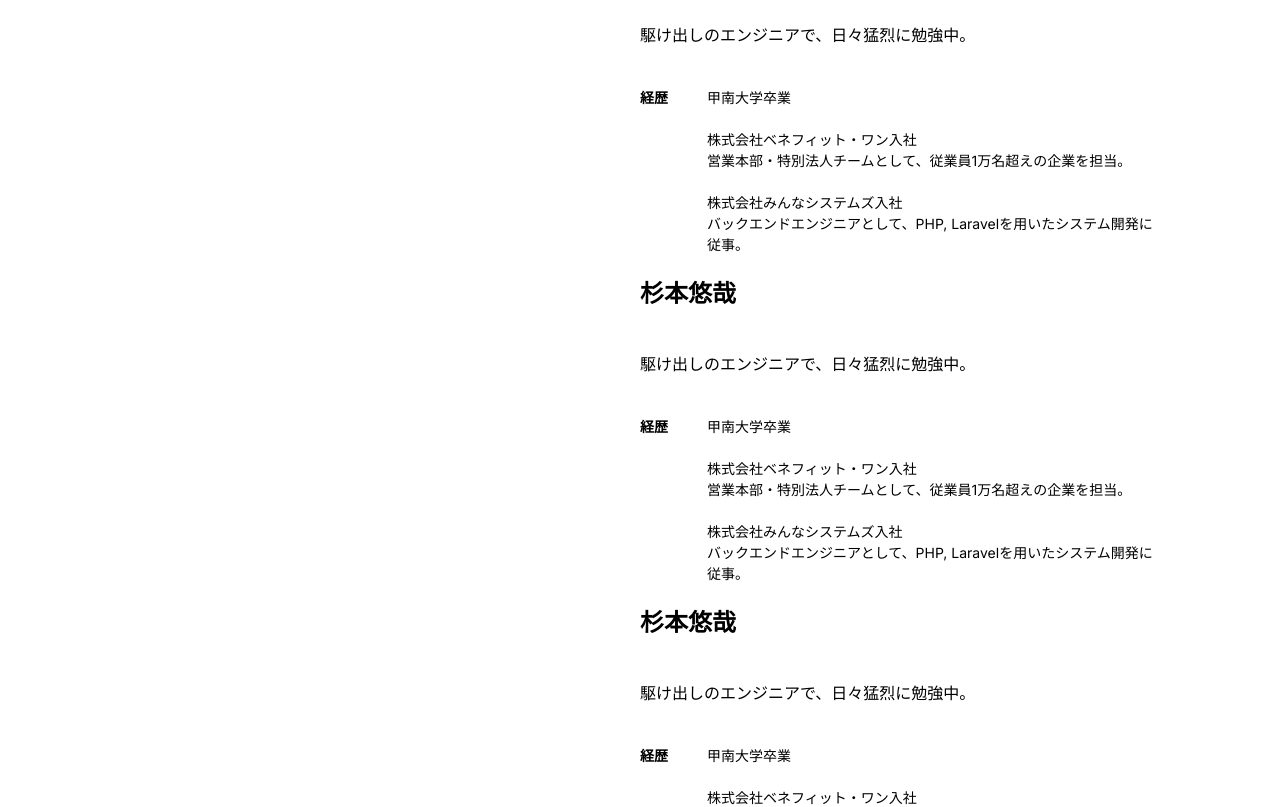
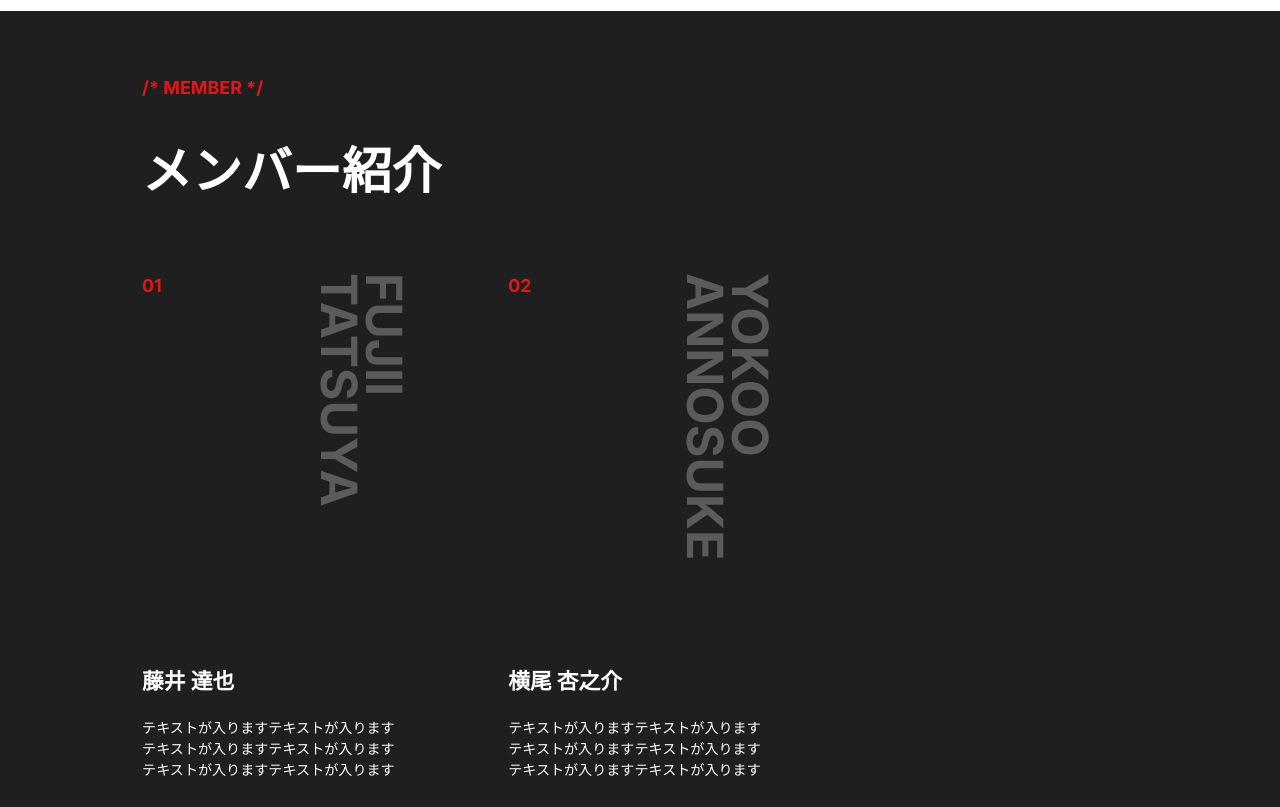
Before and after one commit to mouretsu-engineering/company_hp, a Next.js app: page / in a window 1280 px wide. Shown: the part 3900-4707 px from the top of the page. Built offline with nearby package versions, Linux system fonts and the light colour scheme.

Commit message:
feat: MEMBER部分実装完了

```diff
--- /dev/null
+++ b/src/components/page/Home/Headline.tsx
@@ -0,0 +1,17 @@
+import { Box, VStack } from "@chakra-ui/react";
+
+type HeadlineProps = {
+  label: string;
+  labelColor?: string;
+  title: string;
+  titleColor?: string;
+}
+
+export const Headline: React.FC<HeadlineProps> = ({label, labelColor, title, titleColor}) => {
+  return (
+    <VStack align='start' fontWeight='bold' gap={{ base: '4.27vw', md: '2.5vw' }}>
+      <Box color={labelColor} fontSize={{ base: '3.7vw', md: '1.4vw' }} >/* {label} */</Box>
+      <Box fontSize={{ base: '8.53vw', md: '3.9vw' }} color={titleColor}>{title}</Box>
+    </VStack>
+  );
+}
--- /dev/null
+++ b/src/components/page/Home/Member.tsx
@@ -0,0 +1,12 @@
+import { VStack } from "@chakra-ui/react";
+import { Headline } from "./Headline";
+import { MemberCards } from "./MemberCards";
+
+export const Member = () => {
+  return (
+    <VStack align='start' bgColor='#1f1f1f' px={{ base: '4.27vw', md: '11.1vw' }} py='5vw' mt='5vw' gap={{ base: '17vw', md: '5vw' }}>
+      <Headline label='MEMBER' labelColor='#E61515' title='メンバー紹介' titleColor='white' />
+      <MemberCards />
+    </VStack>
+  );
+}
--- /dev/null
+++ b/src/components/page/Home/MemberCard.tsx
@@ -0,0 +1,27 @@
+import { Box, Flex, VStack } from "@chakra-ui/react";
+
+type MemberCardProps = {
+  index: string;
+  enLastName: string;
+  enFirstName: string;
+  name: string;
+  description: string;
+}
+
+export const MemberCard: React.FC<MemberCardProps> = ({index, enLastName, enFirstName, name, description}) => {
+  return (
+    <Box>
+      <Flex h={{ base: '120vw', md: '30.6vw' }} justifyContent='space-between' fontWeight='bold'>
+        <Box color='#E61515' fontSize={{ base: '3.73vw', md: '1.39vw' }} >{index}</Box>
+        <Box color='#5B5B5B' fontSize={{ base: '14.9vw', md: '3.9vw' }} style={{ writingMode: "vertical-rl" }} lineHeight={{ base: '15vw', md: '3.5vw' }}>
+          <Box>{enLastName}</Box>
+          <Box>{enFirstName}</Box>
+        </Box>
+      </Flex>
+      <VStack align='start' color='white' gap={{ base: '4.27vw', md: '1.5vw' }}>
+        <Box fontSize={{ base: '5.3vw', md: '1.7vw' }} fontWeight='bold'>{name}</Box>
+        <Box fontSize={{ base: '3.73vw', md: '1.1vw' }}>{description}</Box>
+      </VStack>
+    </Box>
+  );
+}
--- /dev/null
+++ b/src/components/page/Home/MemberCards.tsx
@@ -0,0 +1,19 @@
+import { Grid } from "@chakra-ui/react";
+import { MemberCard } from "./MemberCard";
+
+const members = [
+  { index: '01', enLastName: 'FUJII', enFirstName: 'TATSUYA', name: '藤井 達也', description: 'テキストが入りますテキストが入りますテキストが入りますテキストが入りますテキストが入りますテキストが入ります' },
+  { index: '02', enLastName: 'YOKOO', enFirstName: 'ANNOSUKE', name: '横尾 杏之介', description: 'テキストが入りますテキストが入りますテキストが入りますテキストが入りますテキストが入りますテキストが入ります' },
+];
+
+export const MemberCards = () => {
+  return (
+    <Grid
+      gap={{ base: '17vw', md: '8vw' }}
+      templateColumns={['repeat(1, 1fr)', 'repeat(2, 1fr)', 'repeat(3, 1fr)']}
+      w='100%'
+    >
+      {members.map(member => <MemberCard key={member.index} {...member} />)}
+    </Grid>
+  );
+}
--- a/src/components/page/Home/ServiceHeadline.tsx
+++ b/src/components/page/Home/ServiceHeadline.tsx
@@ -1,13 +1,11 @@
 import { PrimaryImg } from "@/components/ui/PrimaryImg";
-import { Box, HStack, VStack } from "@chakra-ui/react";
+import { Box, HStack } from "@chakra-ui/react";
+import { Headline } from "./Headline";
 
 export const ServiceHeadline = () => {
   return (
     <HStack gap={{ base: '0', md: '9vw' }} align='end' pl={{ base: '4.27vw', md: '11.1vw' }}>
-      <VStack align='start' fontWeight='bold' gap={{ base: '4.27vw', md: '2.5vw' }}>
-        <Box color='#E61515' fontSize={{ base: '3.7vw', md: '1.4vw' }} >/* SERVICE */</Box>
-        <Box fontSize={{ base: '8.53vw', md: '3.9vw' }}>サービス</Box>
-      </VStack>
+      <Headline label="SERVICE" labelColor="#E61515" title="サービス" />
       <Box
         display={{ base: 'none', md: 'block' }}
         position='relative'
--- a/src/pages/index.tsx
+++ b/src/pages/index.tsx
@@ -1,6 +1,6 @@
-
 import AboutUs from '@/components/page/Home/AboutUs';
 import { Contact } from '@/components/page/Home/Contact';
+import { Member } from '@/components/page/Home/Member';
 import { Service } from '@/components/page/Home/Service';
 
 export default function Home() {
@@ -8,10 +8,10 @@ export default function Home() {
     <>
       <AboutUs />
       <Service />
+      <Member />
       <Contact/>
       <Contact/>
       <Contact/>
-
     </>
   )
 }
```
